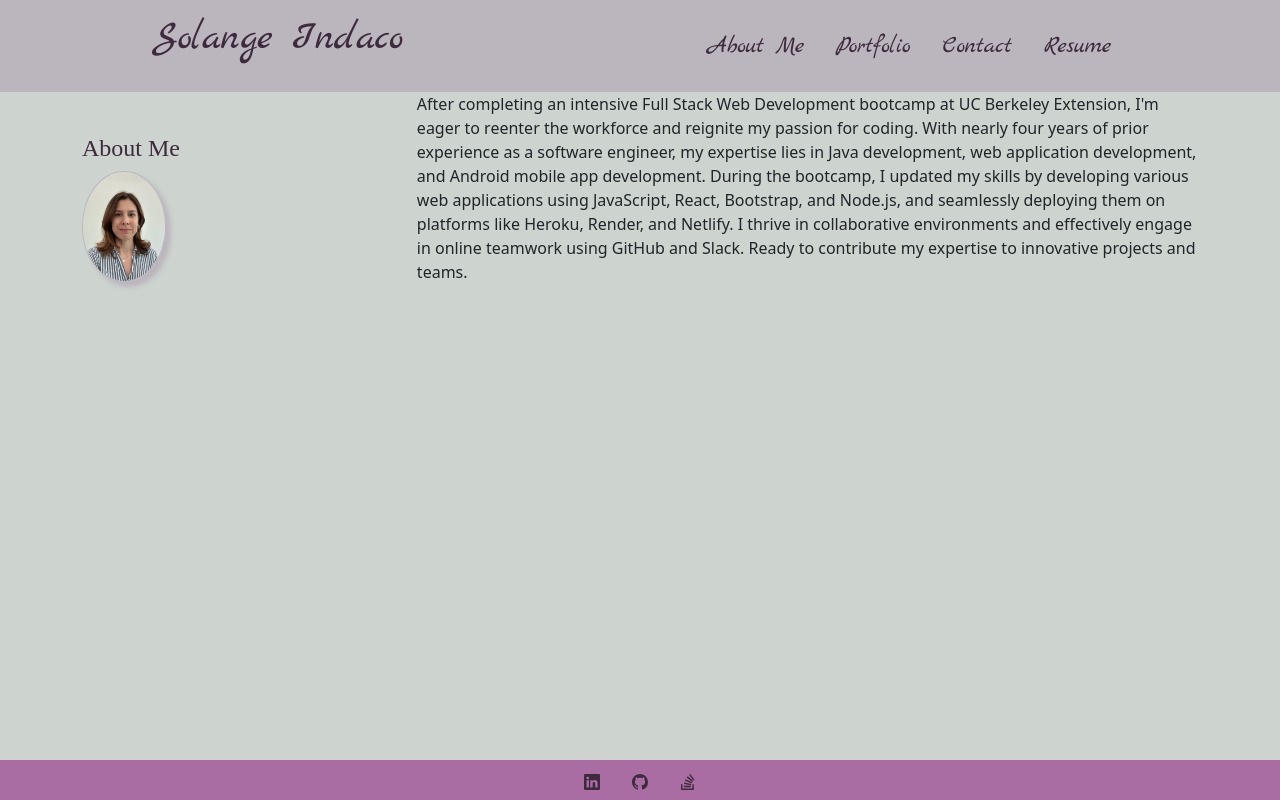
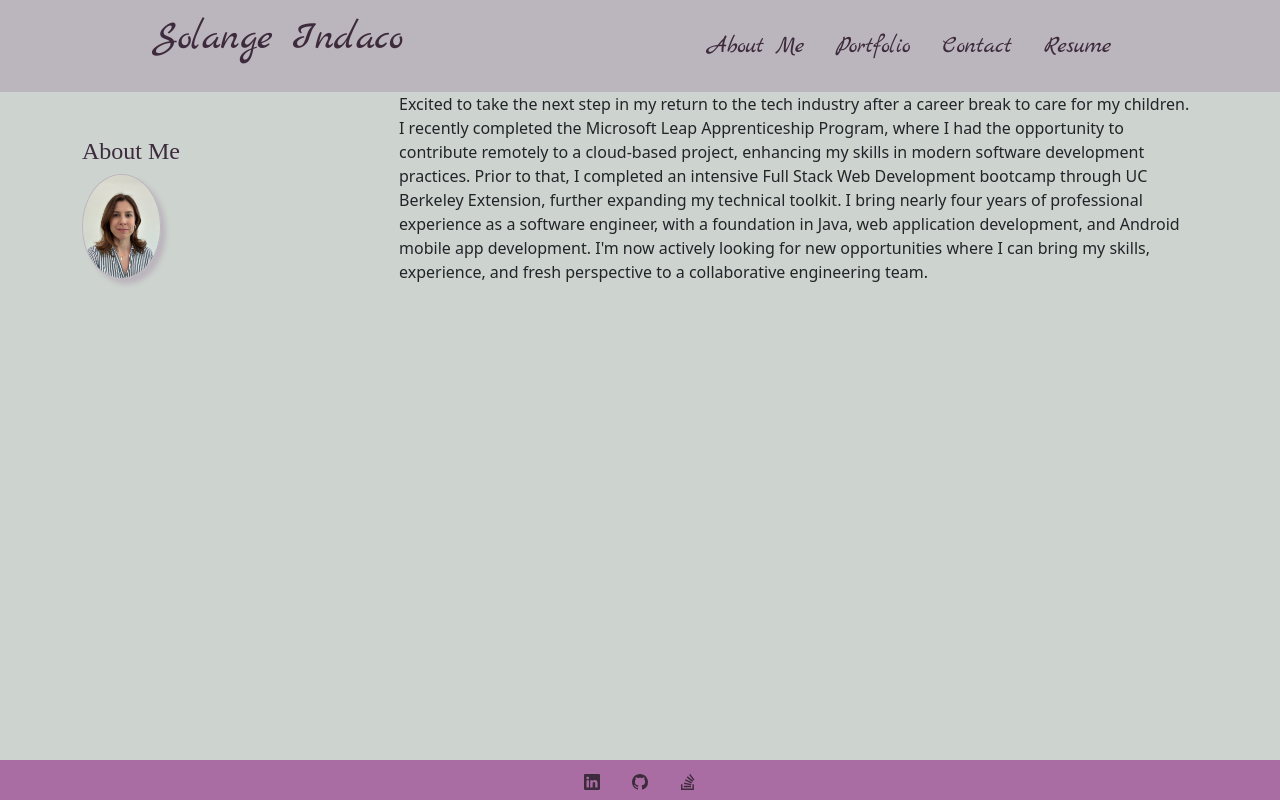
Before and after one commit to solangeindaco/react-porfolio, a React (Vite) app: page / in a window 1280 px wide. Built offline with nearby package versions, Linux system fonts and the light colour scheme; a web font is replaced by a local one.

Commit message:
Updated cv

```diff
--- a/src/pages/AboutMe.jsx
+++ b/src/pages/AboutMe.jsx
@@ -20,13 +20,14 @@ export default function AboutMe() {
           <img style={photoStyle} className="w-25 h-25 rounded-circle" src={mePhoto} alt="Solange Indaco" />
         </div>
         <p>
-            After completing an intensive Full Stack Web Development bootcamp at UC Berkeley Extension,
-            I'm eager to reenter the workforce and reignite my passion for coding. With nearly four years of prior experience as a software engineer,
-            my expertise lies in Java development, web application development, and Android mobile app development.
-            During the bootcamp, I updated my skills by developing various web applications using JavaScript, React, Bootstrap, and Node.js,
-            and seamlessly deploying them on platforms like Heroku, Render, and Netlify.
-            I thrive in collaborative environments and effectively engage in online teamwork using GitHub and Slack.
-            Ready to contribute my expertise to innovative projects and teams.
+            Excited to take the next step in my return to the tech industry after a career break to care for my children.
+            I recently completed the Microsoft Leap Apprenticeship Program, where I had the opportunity to contribute
+            remotely to a cloud-based project, enhancing my skills in modern software development practices.
+            Prior to that, I completed an intensive Full Stack Web Development bootcamp through UC Berkeley Extension,
+            further expanding my technical toolkit. I bring nearly four years of professional experience as a software
+            engineer, with a foundation in Java, web application development, and Android mobile app development.
+            I'm now actively looking for new opportunities where I can bring my skills, experience, and fresh perspective
+            to a collaborative engineering team.
         </p>
       </div>
     );
```
Also changed, not shown: 1 other file (tests, documents, lock files or other folders).
